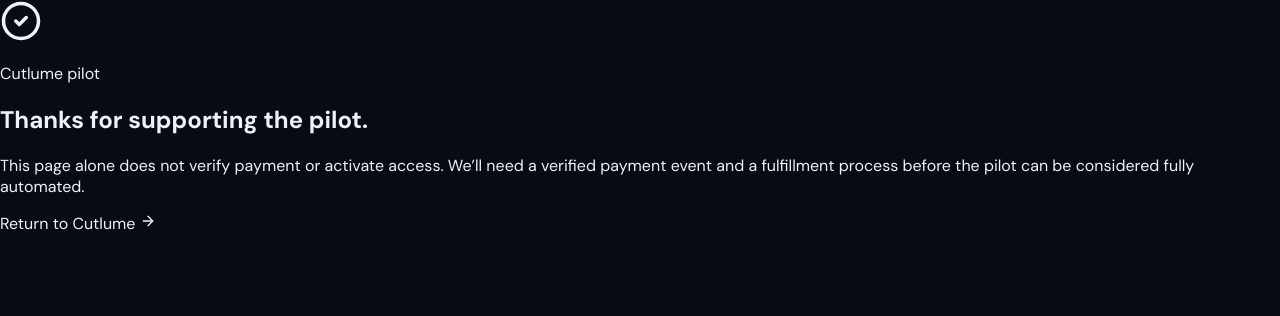
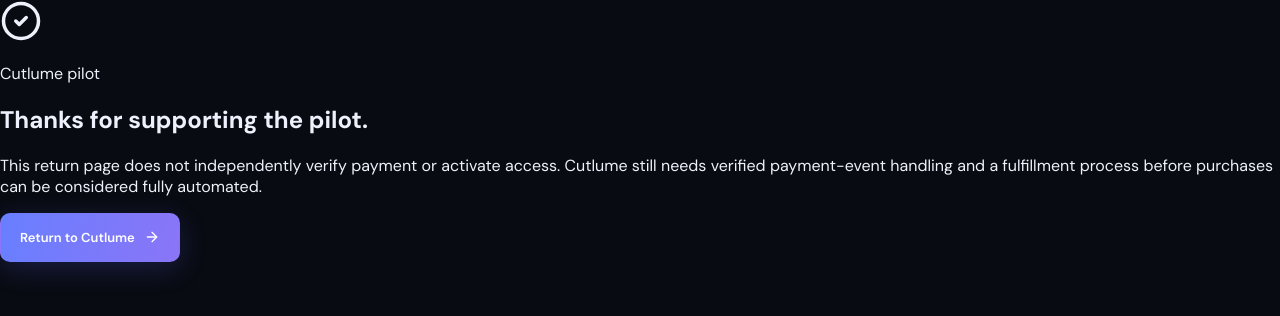
Before and after one commit to arhan1-hub/Cutlume, a Next.js app: page /checkout/success in a window 1280 px wide. Shown: the top 316 px of the page. Built offline with nearby package versions, Linux system fonts and the light colour scheme.

Commit message:
fix: use existing design system on checkout return page

```diff
--- a/app/checkout/success/page.tsx
+++ b/app/checkout/success/page.tsx
@@ -5,13 +5,13 @@
 
 export default function CheckoutSuccessPage() {
   return (
-    <main className="flex min-h-screen items-center justify-center bg-[#090b12] px-5 py-12 text-white">
-      <section className="w-full max-w-xl rounded-3xl border border-white/10 bg-white/[0.04] p-8 text-center sm:p-12">
-        <CheckCircle2 className="mx-auto text-emerald-300" size={42} />
-        <p className="mt-6 text-xs font-semibold uppercase tracking-[0.24em] text-orange-300">Cutlume pilot</p>
-        <h1 className="mt-3 text-3xl font-semibold">Thanks for supporting the pilot.</h1>
-        <p className="mt-4 leading-7 text-white/65">This page alone does not verify payment or activate access. We’ll need a verified payment event and a fulfillment process before the pilot can be considered fully automated.</p>
-        <Link href="/" className="mt-8 inline-flex items-center gap-2 rounded-xl bg-orange-400 px-5 py-3 font-semibold text-black transition hover:bg-orange-300">Return to Cutlume <ArrowRight size={16} /></Link>
+    <main className="pricing-root">
+      <section className="checkout-result">
+        <CheckCircle2 className="checkout-result-icon" size={42} />
+        <p className="pricing-eyebrow">Cutlume pilot</p>
+        <h1>Thanks for supporting the pilot.</h1>
+        <p>This return page does not independently verify payment or activate access. Cutlume still needs verified payment-event handling and a fulfillment process before purchases can be considered fully automated.</p>
+        <Link href="/" className="button button-primary button-large">Return to Cutlume <ArrowRight size={16} /></Link>
       </section>
     </main>
   );
```
